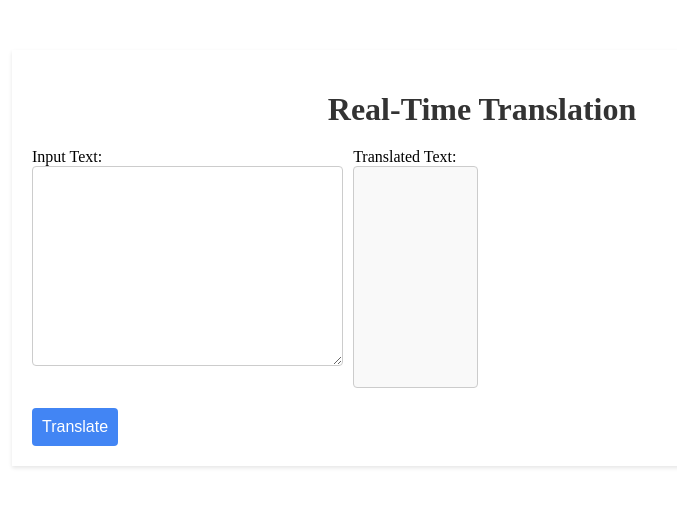
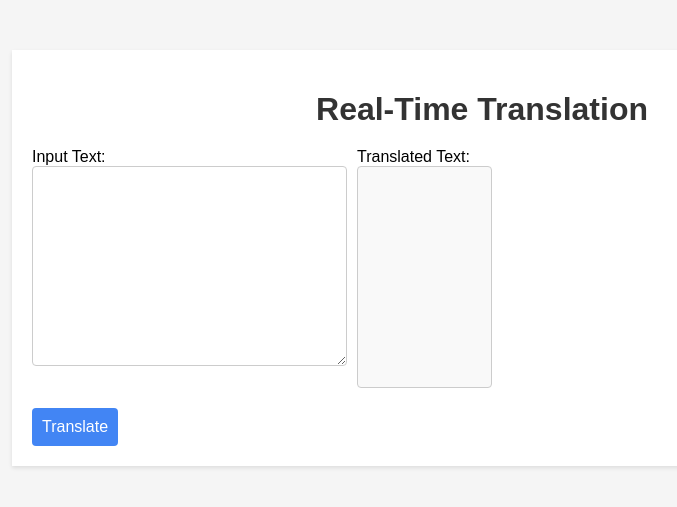
Before and after one commit to fatiihvarol/Real-Time-Translation-ML, a Flask app: page / in a window 1280 px wide. Shown: the top 507 px of the page, without its empty margins (158-835 px from the left). Run offline with Flask 3, Linux system fonts and the light colour scheme.

Commit message:
first commit2

```diff
--- a/templates/index.html
+++ b/templates/index.html
@@ -4,8 +4,7 @@
     <meta charset="UTF-8" />
     <title>Real-Time Translation</title>
     <style>
-            body {
-       /* Genel stiller */
+      /* Genel stiller */
       body {
         font-family: Arial, sans-serif;
         background-color: #f5f5f5;
```
